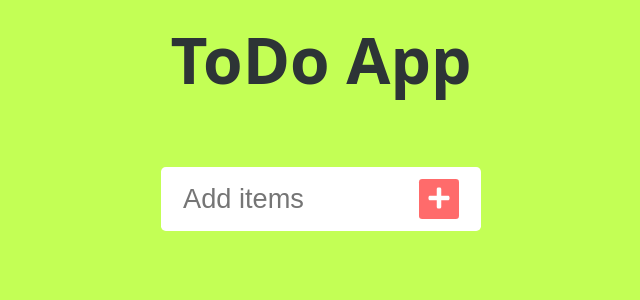
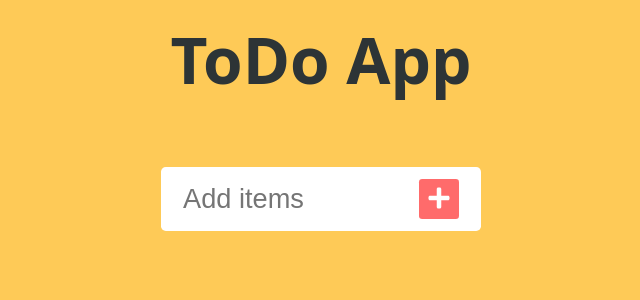
Before and after one commit to iamyusufali/react-toDo-app, a React (Create React App) app: page / in a window 1280 px wide. Shown: the top 300 px of the page, without its empty margins (319-959 px from the left). Built offline with nearby package versions, Linux system fonts and the light colour scheme; the HTML template or start-up script is replaced by a standard one.

Commit message:
updated changes

```diff
--- a/src/index.css
+++ b/src/index.css
@@ -5,6 +5,6 @@
 }
 
 body {
-  font-family: system-ui;
-  background-color:#c3ff55;
+  font-family: system-ui, sans-serif;
+  background-color:#feca57;
 }
```
Also changed, not shown: TodoApp.png (added), 1 other file (tests, documents, lock files or other folders).
